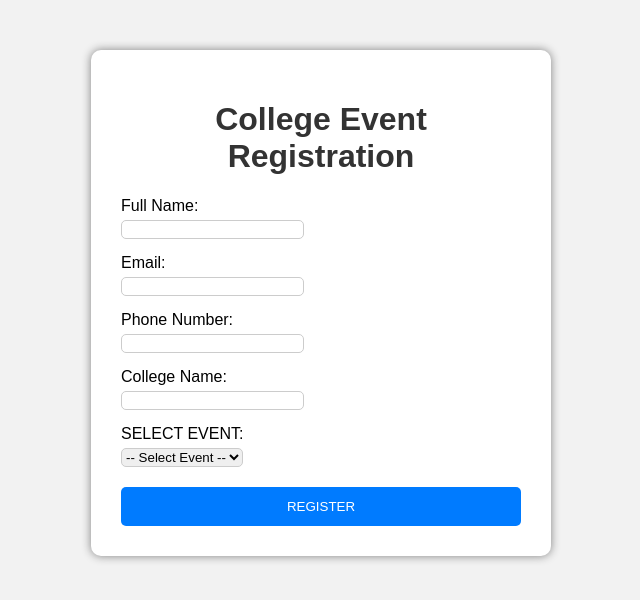
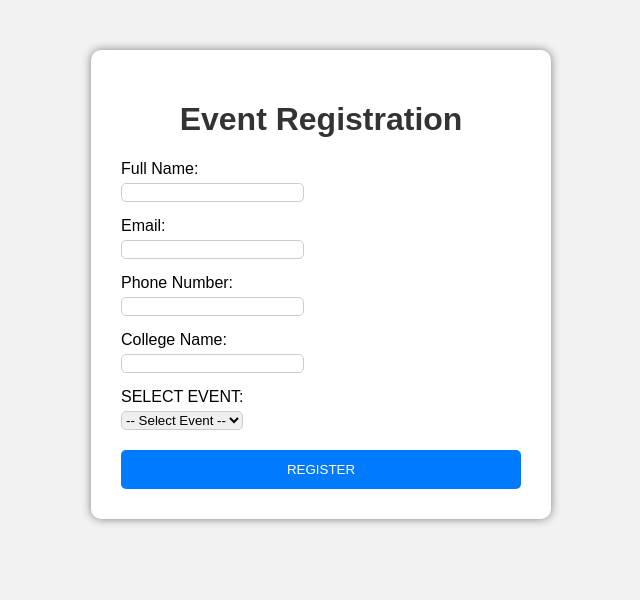
Before and after one commit to sapemanjusha/event-registration, a plain HTML site: page index.html in a window 1280 px wide. Shown: the whole page, without its empty margins (319-959 px from the left). Drawn offline with Linux system fonts and the light colour scheme.

Commit message:
Updated Event registration heading to EVENT REGISTRATION

```diff
--- a/index.html
+++ b/index.html
@@ -6,7 +6,7 @@
 </head>
 <body>
 <div class="container">
-<h1>College Event Registration</h1>
+<h1>Event Registration</h1>
 <form action="success.html">
 <label for="name">Full Name:</label>
 <input type="text" id="name" name="name" required>
```
